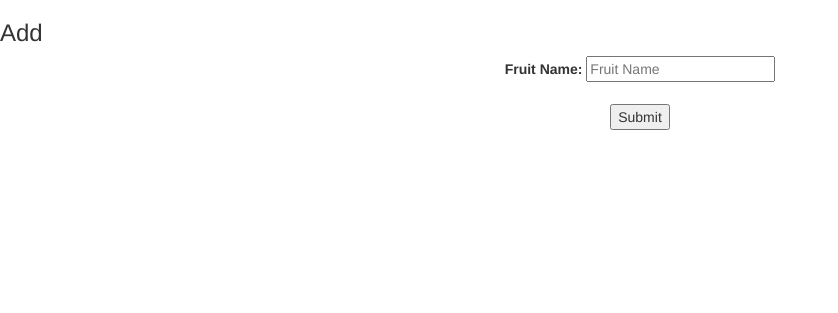
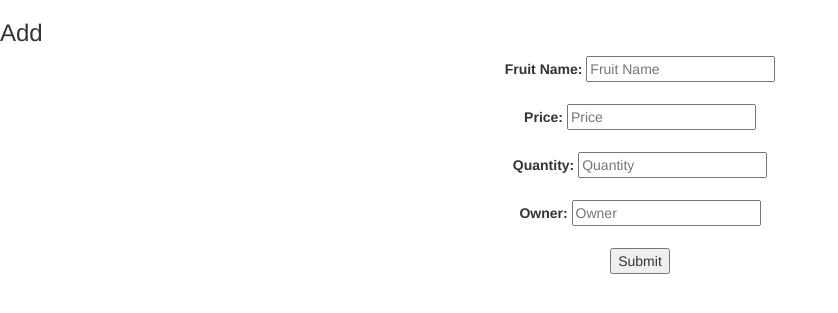
Before and after one commit to rangbind/fruits-shop, a PHP site: page /addFruitsView.php in a window 1280 px wide. Shown: the top 313 px of the page, without its empty margins (0-838 px from the left). Run offline with PHP 8.4, Linux system fonts and the light colour scheme.

Commit message:
adding owner field

```diff
--- a/addFruitsView.php
+++ b/addFruitsView.php
@@ -12,8 +12,22 @@
 	<form method="post" action="addFruits.php">
 		<center>
 			<label>Fruit Name:</label>
-			<input type="text" class="textbox" name="fruit_name" placeholder="Fruit Name" required="true"><br><br>
-			<button class="login-btn" type="submit" name="submit">Submit</button>
+			<input type="text" class="textbox" name="fruit_name" placeholder="Fruit Name" required="true">
+			<br><br>
+
+			<label>Price:</label>
+			<input type="text" class="textbox" name="Price" placeholder="Price" required="true">
+			<br><br>
+
+			<label>Quantity:</label>
+			<input type="text" class="textbox" name="Quantity" placeholder="Quantity" required="true">
+			<br><br>
+
+			<label>Owner:</label>
+			<input type="text" class="textbox" name="owner" placeholder="Owner" required="true">
+			<br><br>
+
+			<button class="submit-btn" type="submit" name="submit">Submit</button>
 		</center>
 	</form>
 </body>
```
